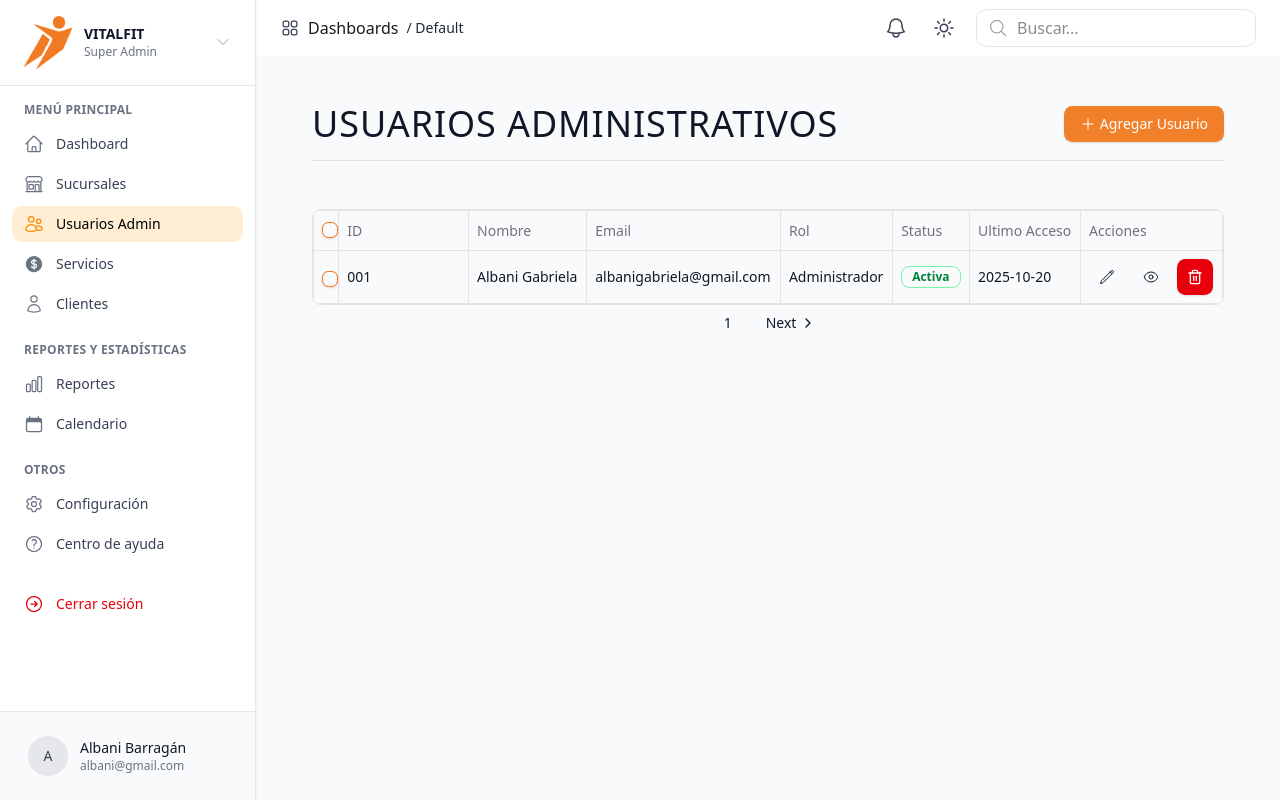
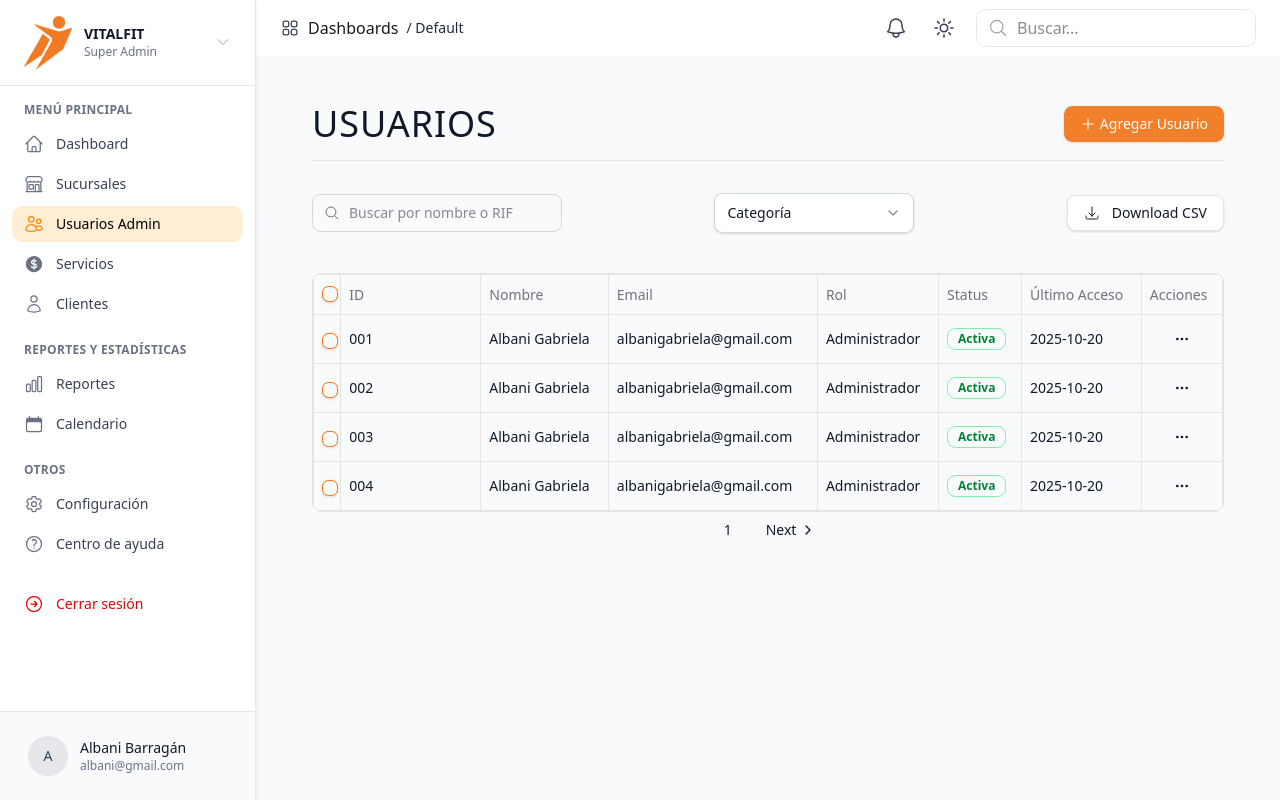
Before and after one commit to VitalFitTeam/dashboard, a Next.js app: page /users in a window 1280 px wide. Built offline with nearby package versions, Linux system fonts and the light colour scheme.

Commit message:
feat(user-table): mejoras en la estructura de la tabla de usuario

```diff
--- a/src/app/(dashboard)/users/UsersTable.tsx
+++ b/src/app/(dashboard)/users/UsersTable.tsx
@@ -1,52 +1,44 @@
 "use client";
-import { Badge } from "@/components/ui/badge";
-import { Button } from "@/components/ui/button";
-import EyeIcon from "@heroicons/react/24/outline/EyeIcon";
-import PencilIcon from "@heroicons/react/24/outline/PencilIcon";
 import { useState } from "react";
 import { Users } from "@/models/users";
 import { UsersData } from "./data";
 import { Column, DataTable } from "@/components/ui/table/DataTable";
-import { deleteBranch } from "@/services/branches";
-import { Trash2 } from "lucide-react";
+import { RowActions } from "@/components/ui/table/RowActions";
+import { Badge } from "@/components/ui/badge";
+import { Button } from "@/components/ui/button";
+import { Input } from "@/components/ui/Input";
+import {
+  Select,
+  SelectContent,
+  SelectItem,
+  SelectTrigger,
+} from "@/components/ui/select";
+import { SelectValue } from "@radix-ui/react-select";
+import { Alert, AlertTitle, AlertDescription } from "@/components/ui/alert";
+import ArrowDownTray from "@heroicons/react/24/outline/ArrowDownTrayIcon";
+import MagnifyingGlassIcon from "@heroicons/react/24/outline/MagnifyingGlassIcon";
+import { Eye, Pencil, Trash2 } from "lucide-react";
 
 export default function UsersTable() {
   const [page, setPage] = useState(1);
   const [selectedUser, setSelectedUser] = useState<Users | null>(null);
+  const [deleteRowId, setDeleteRowId] = useState<string | null>(null);
+  const [inputFilters, setInputFilters] = useState<Record<string, string>>({});
 
   const handleEditUser = (user: Users) => {
     setSelectedUser(user);
-    alert("Editar detalles del usuario");
+    console.warn("editar usuario", selectedUser);
   };
+
   const handleViewDetails = (user: Users) => {
     setSelectedUser(user);
-    alert("Ver detalles del usuario");
+    console.warn("ver detalles", selectedUser);
   };
 
-  /*const handleDeleteBranch = async (branch: Branch) => { // 'Branch' es tu tipo de dato
-    const confirmed = window.confirm(`¿Seguro que deseas eliminar la sucursal "${branch.name}"?`);
-    if (!confirmed) {
-      return;
-    }
-
-    try {
-      const token = localStorage.getItem("token");
-      if (!token) {
-        toast.error("Error de autenticación. Intenta iniciar sesión de nuevo.");
-        return;
-      }
-
-      await deleteBranch(branch.id, token);
-      to.success("Sucursal eliminada correctamente ✅");
-
-      // ✅ Usa el router de Next.js para refrescar la data sin recargar
-      router.refresh();
-
-    } catch (error) {
-      console.error("Error al eliminar:", error);
-      toast.error("No se pudo eliminar la sucursal ❌");
-    }
-  };*/
+  const handleDeleteUser = (user: Users) => {
+    console.warn("Usuario Eliminado", user.id);
+    setDeleteRowId(null);
+  };
 
   const columns: Column<Users>[] = [
     {
@@ -59,7 +51,7 @@ export default function UsersTable() {
       ),
     },
     { header: "Nombre", accessor: "name", filterType: "text" },
-    { header: "Email", accessor: "email" },
+    { header: "Email", accessor: "email", filterType: "text" },
     {
       header: "Rol",
       accessor: "rol",
@@ -99,44 +91,104 @@ export default function UsersTable() {
         );
       },
     },
-    { header: "Ultimo Acceso", accessor: "uacceso" },
+    { header: "Último Acceso", accessor: "uacceso" },
   ];
 
   return (
     <>
+      <div className="flex flex-wrap items-center justify-between gap-4 mb-6">
+        <div className="relative w-full sm:w-[250px]">
+          <MagnifyingGlassIcon className="absolute left-3 top-1/2 h-4 w-4 -translate-y-1/2 text-muted-foreground" />
+          <Input
+            placeholder="Buscar por nombre o RIF"
+            className="pl-9"
+            value={inputFilters.search || ""}
+            onChange={(e) =>
+              setInputFilters((prev) => ({ ...prev, search: e.target.value }))
+            }
+          />
+        </div>
+        <Select
+          value={inputFilters.status || ""}
+          onValueChange={(value) =>
+            setInputFilters((prev) => ({ ...prev, status: value }))
+          }
+        >
+          <SelectTrigger className="w-full sm:w-[200px] border border-gray-300 rounded-md px-3 py-2 shadow-sm focus:outline-none focus:ring-2 focus:ring-blue-500">
+            <SelectValue placeholder="Categoría" />
+          </SelectTrigger>
+          <SelectContent>
+            <SelectItem value="active">Activa</SelectItem>
+            <SelectItem value="inactive">Inactiva</SelectItem>
+            <SelectItem value="maintenance">Mantenimiento</SelectItem>
+          </SelectContent>
+        </Select>
+
+        <div className="flex items-center gap-4">
+          <Button variant="outline">
+            <ArrowDownTray className="mr-2 h-4 w-4" />
+            Download CSV
+          </Button>
+        </div>
+      </div>
+
       <DataTable<Users>
         columns={columns}
         data={UsersData}
         page={page}
         pageSize={10}
         onPageChange={setPage}
-        enableFilters
         actions={(row) => (
-          <div className="flex items-center justify-center gap-2">
+          <div className="flex flex-col items-center justify-center w-full">
+            <RowActions
+              actions={[
+                {
+                  label: "Ver Detalles",
+                  icon: Eye,
+                  onClick: () => handleViewDetails(row),
+                },
+                {
+                  label: "Modificar",
+                  icon: Pencil,
+                  onClick: () => handleEditUser(row),
+                },
+                {
+                  label: "Eliminar",
+                  icon: Trash2,
+                  onClick: () => setDeleteRowId(row.id),
+                  variant: "danger",
+                  separatorBefore: true,
+                },
+              ]}
+            />
+            {deleteRowId === row.id && (
+              <Alert className="mt-2 w-full max-w-md">
+                <AlertTitle className="text-black">
+                  Confirmar Eliminación
+                </AlertTitle>
+                <AlertDescription className="text-gray-900">
+                  ¿Estás seguro de que deseas eliminar este Usuario? Esta acción
+                  no se puede deshacer.
+                </AlertDescription>
+                <div className="flex justify-end gap-2 mt-4">
                   <Button
-              size="icon"
-              variant="ghost"
-              title="Editar Usuario"
-              onClick={() => handleEditUser(row)}
+                    variant="outline"
+                    className="border-white"
+                    onClick={() => setDeleteRowId(null)}
                   >
-              <PencilIcon className="h-4 w-4" />
-            </Button>
-            <Button
-              size="icon"
-              variant="ghost"
-              title="Ver Detalles"
-              onClick={() => handleViewDetails(row)}
-            >
-              <EyeIcon className="h-4 w-4" />
+                    Cancelar
                   </Button>
                   <Button
                     variant="destructive"
-              size="icon"
-              title="Eliminar Sucursal"
-              //onClick={() => handleDeleteBranch(row)}
+                    className="text-white"
+                    onClick={() => handleDeleteUser(row)}
                   >
-              <Trash2 className="text-white" />
+                    <Trash2 className="h-4 w-4 text-white" />
+                    Eliminar
                   </Button>
+                </div>
+              </Alert>
+            )}
           </div>
         )}
       />
--- a/src/app/(dashboard)/users/data.ts
+++ b/src/app/(dashboard)/users/data.ts
@@ -9,4 +9,28 @@ export const UsersData: Users[] = [
     status: "active",
     uacceso: "2025-10-20",
   },
+  {
+    id: "002",
+    name: "Albani Gabriela",
+    email: "albanigabriela@gmail.com",
+    rol: "Administrador",
+    status: "active",
+    uacceso: "2025-10-20",
+  },
+  {
+    id: "003",
+    name: "Albani Gabriela",
+    email: "albanigabriela@gmail.com",
+    rol: "Administrador",
+    status: "active",
+    uacceso: "2025-10-20",
+  },
+  {
+    id: "004",
+    name: "Albani Gabriela",
+    email: "albanigabriela@gmail.com",
+    rol: "Administrador",
+    status: "active",
+    uacceso: "2025-10-20",
+  },
 ];
--- a/src/app/(dashboard)/users/page.tsx
+++ b/src/app/(dashboard)/users/page.tsx
@@ -1,43 +1,14 @@
 "use client";
-import { StatCard } from "@/components/ui/StatCard";
 import { PageHeader } from "@/components/ui/PageHeader";
 import { Button } from "@/components/ui/button";
-import { useState } from "react";
 import { PlusIcon } from "@heroicons/react/24/outline";
 import UsersTable from "./UsersTable";
 
-const statsData = {
-  total: 100,
-  active: 70,
-  inactive: 20,
-  maintenance: 10,
-};
-
-const statCardsConfig = [
-  {
-    title: "Total",
-    valueKey: "total" as keyof typeof statsData,
-  },
-  {
-    title: "Activas",
-    valueKey: "active" as keyof typeof statsData,
-  },
-  {
-    title: "Inactivas",
-    valueKey: "inactive" as keyof typeof statsData,
-  },
-  {
-    title: "Mantenimiento",
-    valueKey: "maintenance" as keyof typeof statsData,
-  },
-];
-
-export default function Usuarios() {
-  const [showModal, setShowModal] = useState(false);
+export default function Users() {
   return (
     <div className="flex-1 space-y-8 p-8 pt-6">
-      <PageHeader title="USUARIOS ADMINISTRATIVOS">
-        <Button variant="primary" onClick={() => setShowModal(true)}>
+      <PageHeader title="USUARIOS">
+        <Button variant="primary">
           <PlusIcon className="h-5 w-5" />
           Agregar Usuario
         </Button>
```
Lines whose indentation alone changed are shown as unchanged.
